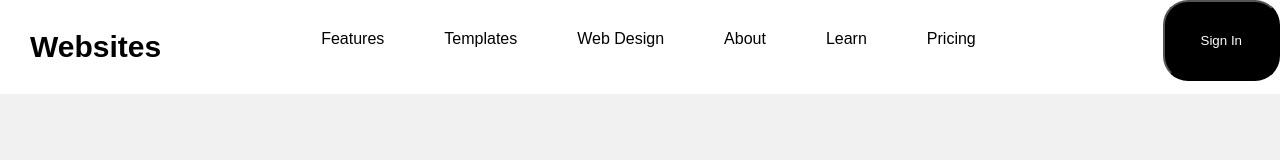
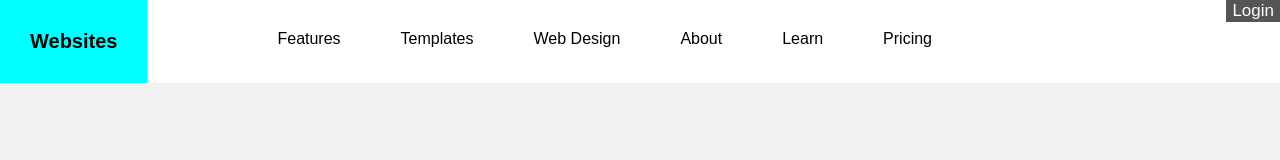
Before and after one commit to Sabinapraja15/Sabina1, a plain HTML site: page index.html in a window 1280 px wide. Drawn offline with Linux system fonts and the light colour scheme.

Commit message:
homepage

```diff
--- a/index.html
+++ b/index.html
@@ -15,7 +15,7 @@
         <a href="#">About</a>
         <a href="#">Learn</a>
         <a href="#">Pricing</a>
-        <button class="nav-button"><a href="#">Sign In</a></button>
+        <button type="submit" class="login-container">Login</button>
     </div>
 </body>
 </html>
--- a/style.css
+++ b/style.css
@@ -17,18 +17,22 @@ color:black;
 float: left;
 padding: 30px;
 }
+.topnav a:hover{
+    background-color: aqua;
+    font-size: 20px;
+
+}
 .special-nav{
     font-weight: bold;
     margin-right:100px;
-    padding:20px;
-    font-size: 30px;
+    font-size: 20px;
 }
-.nav-button{
-    background-color: black;
-    border-radius:25px;
+ .login-container {
+    margin: auto;
     float: right;
-}
-.nav-button a{
-color: white;
-
-}
+    background-color: #555;
+    color: white;
+    font-size: 17px;
+    border: none;
+    cursor: pointer;
+  }
```
